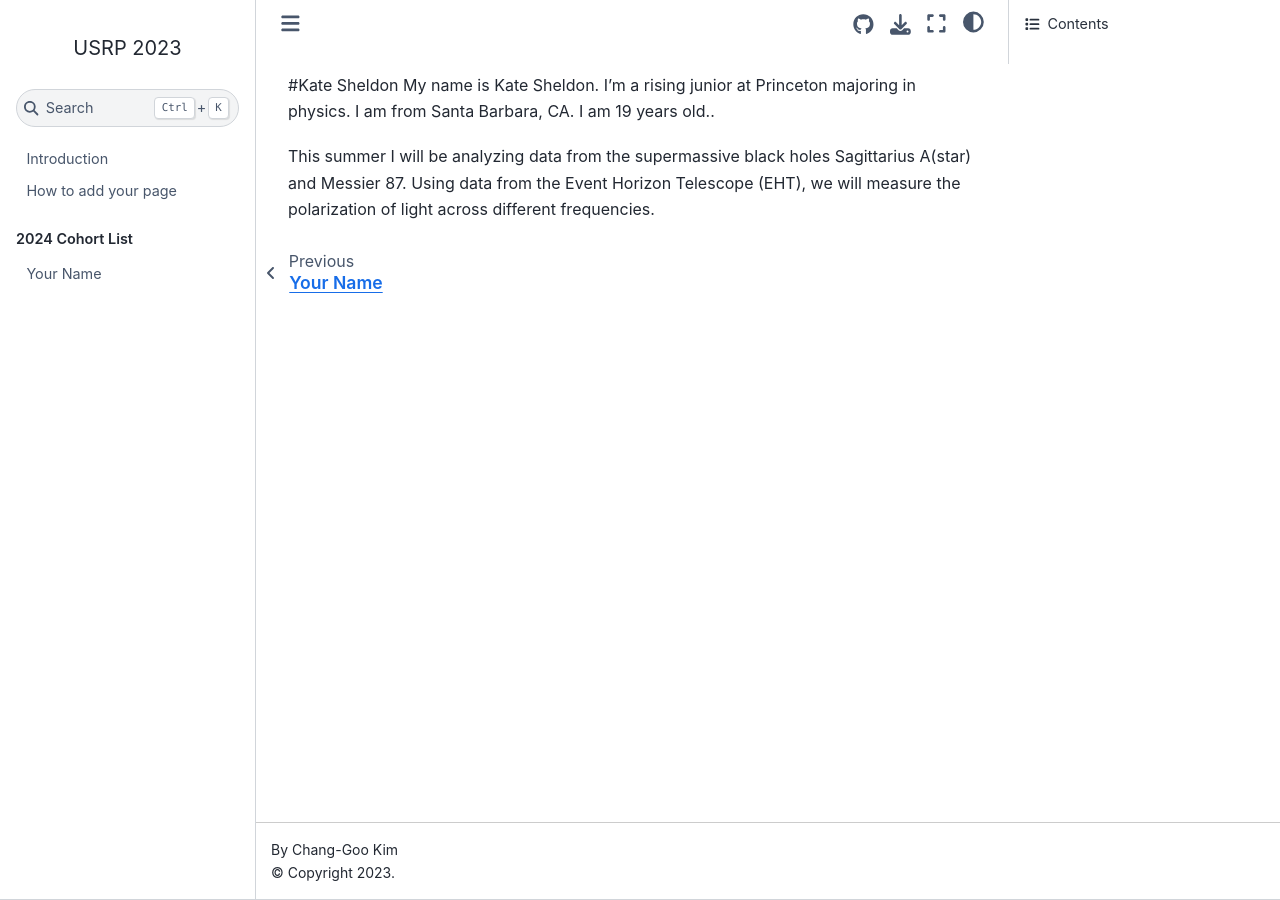
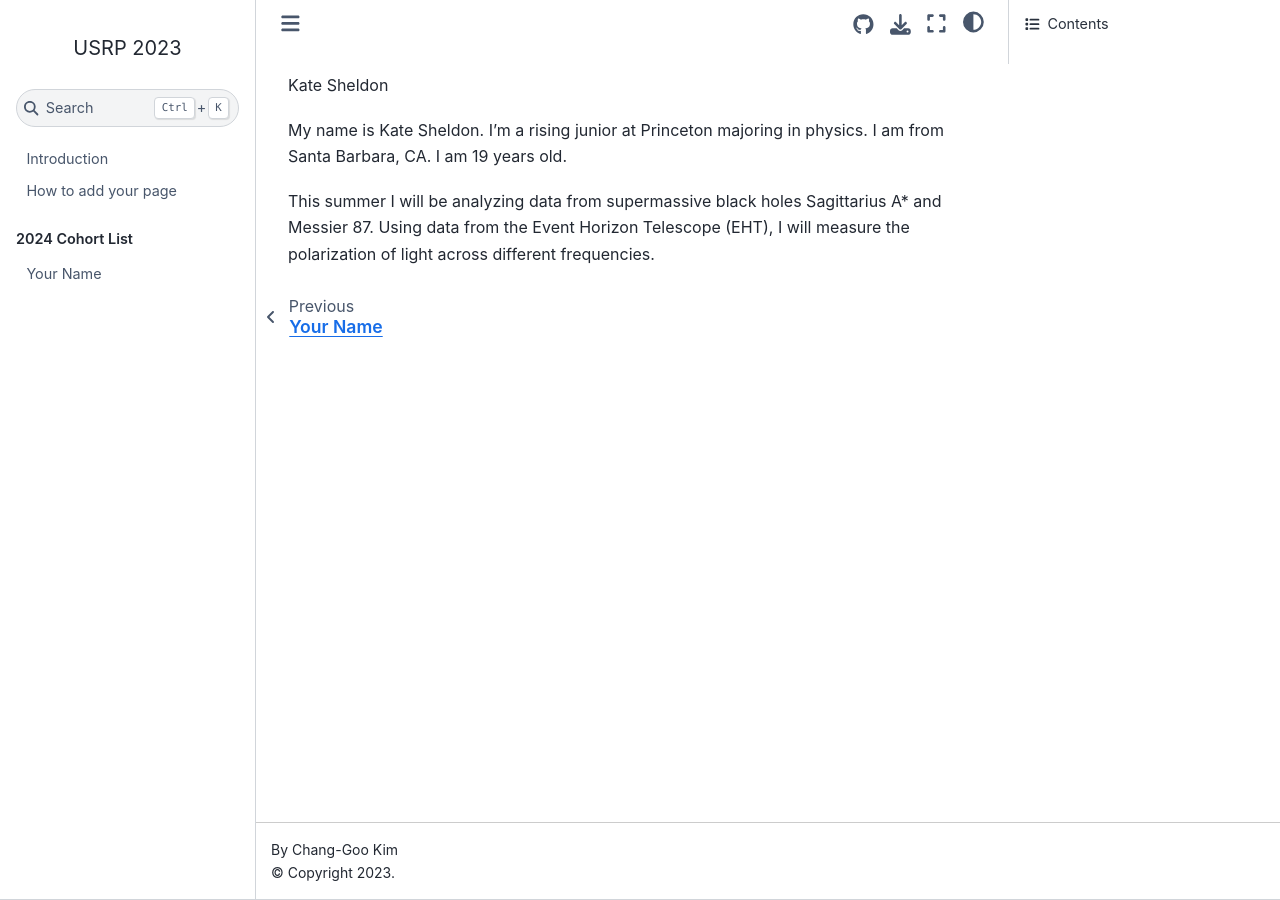
Before and after one commit to changgoo/usrp-introduction, a Jupyter Book: the page built from docs/students/katesheldon.md, in a window 1280 px wide. Built offline with Jupyter Book 1.0.4 settings and Sphinx 7.4.7 and the Sphinx Book theme 1.1.4, drawn with Linux system fonts in a browser that asks for light colours.

Commit message:
Update katesheldon.md

```diff
--- a/docs/students/katesheldon.md
+++ b/docs/students/katesheldon.md
@@ -1,4 +1,5 @@
-#Kate Sheldon
-My name is Kate Sheldon. I'm a rising junior at Princeton majoring in physics. I am from Santa Barbara, CA. I am 19 years old..
+Kate Sheldon
 
-This summer I will be analyzing data from the supermassive black holes Sagittarius A(star) and Messier 87. Using data from the Event Horizon Telescope (EHT), we will measure the polarization of light across different frequencies.
+My name is Kate Sheldon. I'm a rising junior at Princeton majoring in physics. I am from Santa Barbara, CA. I am 19 years old.
+
+This summer I will be analyzing data from supermassive black holes Sagittarius A* and Messier 87. Using data from the Event Horizon Telescope (EHT), I will measure the polarization of light across different frequencies.
```
